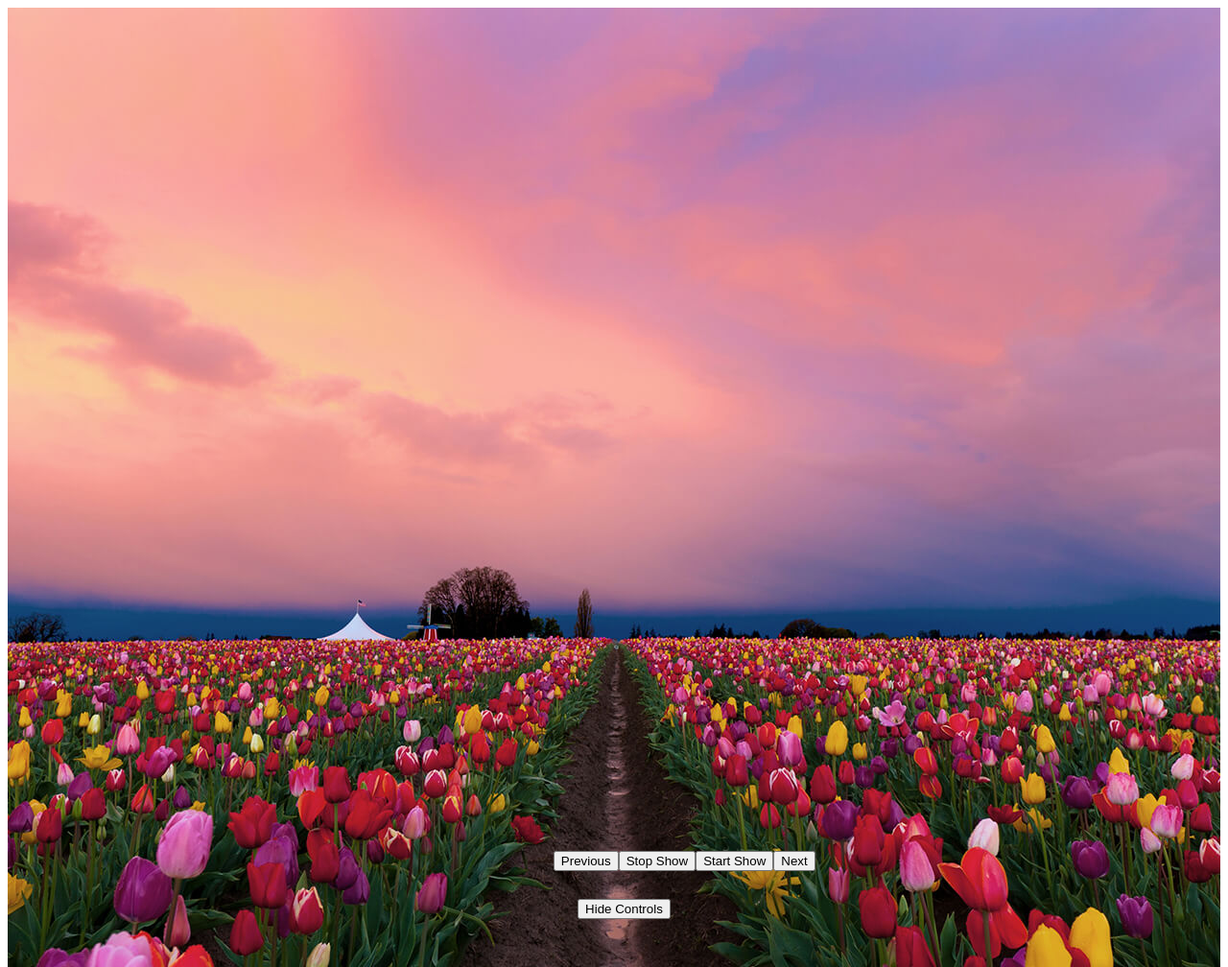
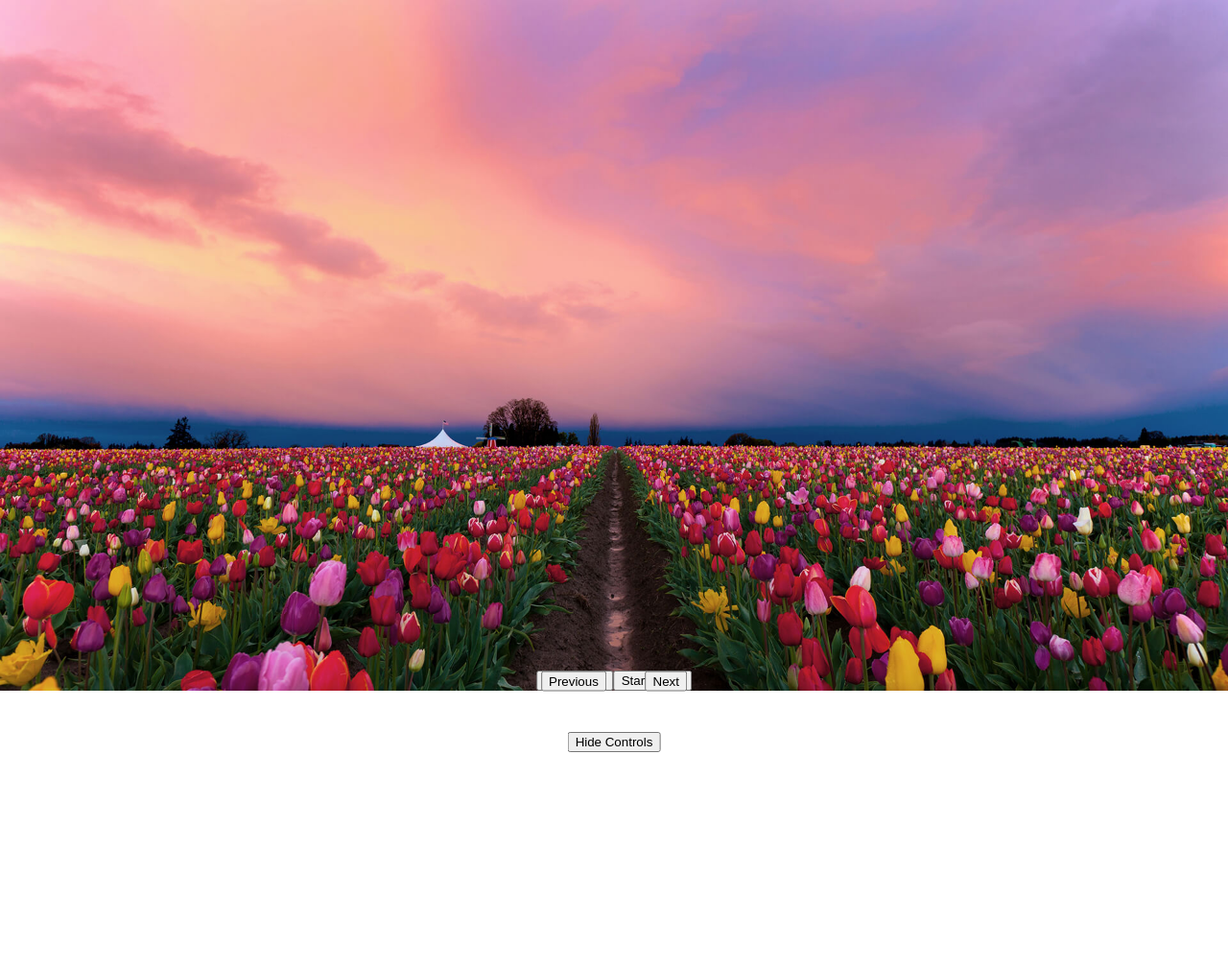
Before and after one commit to Pavl0ffN94/slider-JS, a plain HTML site: page Slider JS/index.html in a window 1280 px wide. Shown: the whole page at 96% size. After the commit the page ends 800 px from the top, so only its background shows below. Drawn offline with Linux system fonts and the light colour scheme.

Commit message:
refactor showSlide and add toch

```diff
--- a/Slider JS/index.html
+++ b/Slider JS/index.html
@@ -1,34 +1,33 @@
 <!DOCTYPE html>
 <html lang="ru">
   <head>
-    <meta charset="UTF-8">
-    <meta name="viewport" content="width=device-width, initial-scale=1.0">
+    <meta charset="UTF-8" />
+    <meta name="viewport" content="width=device-width, initial-scale=1.0" />
     <title>SliderJS</title>
-    <link rel="stylesheet" href="./style.css">
+    <link rel="stylesheet" href="./style.css" />
   </head>
   <body>
     <div id="slider">
-        <img src="./img/10. Цветы.jpg" alt="Flower">
-        <img src="./img/12. Вода.jpg" alt="Water">
-        <img src="./img/16. Город.jpg" alt="City">
-        <img src="./img/17. Мост.jpg" alt="Bridge">
-        <img src="./img/9. Пустыня.jpg" alt="Desert">
+      <img src="./img/10. Цветы.jpg" alt="Flower" />
+      <img src="./img/12. Вода.jpg" alt="Water" />
+      <img src="./img/16. Город.jpg" alt="City" />
+      <img src="./img/17. Мост.jpg" alt="Bridge" />
+      <img src="./img/9. Пустыня.jpg" alt="Desert" />
     </div>
-
 
     <script src="./script.js"></script>
     <script defer>
-        new SliderJS ({
+      new SliderJS({
         id: 'slider',
-            options:{
+        options: {
           maxSlides: 1,
           loop: true,
           controls: true,
           hideControls: false,
-                autoplay:false,
-                interval:3000
-            }
-        })
+          autoplay: false,
+          interval: 3000,
+        },
+      });
     </script>
   </body>
 </html>
--- a/Slider JS/script.js
+++ b/Slider JS/script.js
@@ -1,17 +1,34 @@
 function SliderJS(options) {
   const slider = document.querySelector(`#${options.id}`);
   const slides = slider.querySelectorAll('img');
+  const controlsContainer = document.createElement('div');
 
   let currentSlide = 0;
   let interval;
+  let touchStartX = 0;
 
-  slider.classList.add('slider-container')
+  slider.classList.add('slider-container');
 
   function showSlide(slideIndex) {
     slides.forEach((slide, index) => {
-      slide.style.display = index === slideIndex ? 'block' : 'none';
+      slide.style.opacity = index === slideIndex ? '1' : '0';
     });
   }
+
+  slider.addEventListener('touchstart', (event) => {
+    touchStartX = event.touches[0].clientX;
+  });
+
+  slider.addEventListener('touchend', (event) => {
+    const touchEndX = event.changedTouches[0].clientX;
+    const touchDiff = touchEndX - touchStartX;
+
+    if (touchDiff > 50) {
+      prevSlide();
+    } else if (touchDiff < -50) {
+      nextSlide();
+    }
+  });
 
   function nextSlide() {
     currentSlide = (currentSlide + 1) % slides.length;
@@ -24,7 +41,9 @@ function SliderJS(options) {
   }
 
   function startSlider() {
-    interval = setInterval(nextSlide, options.options.interval || 3000);
+    interval = setInterval(() => {
+      nextSlide();
+    }, options.options.interval || 3000);
   }
 
   function stopSlider() {
@@ -34,15 +53,15 @@ function SliderJS(options) {
   function initSlider() {
     showSlide(currentSlide);
 
+    controlsContainer.classList.add('slider-controls');
+    slider.appendChild(controlsContainer)
+
     if (options.options.controls) {
-      const controlsContainer = document.createElement('div');
-      controlsContainer.classList.add('slider-controls');
-
       const prevBtn = document.createElement('button');
+      prevBtn.classList.add('btn-prev');
       prevBtn.textContent = 'Previous';
       prevBtn.addEventListener('click', () => {
         prevSlide();
-        console.dir(prevBtn);
       });
 
       const stopShow = document.createElement('button');
@@ -58,6 +77,7 @@ function SliderJS(options) {
       });
 
       const nextBtn = document.createElement('button');
+      nextBtn.classList.add('btn-next');
       nextBtn.textContent = 'Next';
       nextBtn.addEventListener('click', () => {
         nextSlide();
@@ -67,24 +87,28 @@ function SliderJS(options) {
       controlsContainer.appendChild(stopShow);
       controlsContainer.appendChild(startShow);
       controlsContainer.appendChild(nextBtn);
-      slider.appendChild(controlsContainer);
     }
 
     if (!options.options.hideControls) {
       const hideControlsBtn = document.createElement('button');
       hideControlsBtn.textContent = 'Hide Controls';
       hideControlsBtn.addEventListener('click', () => {
-        const controlsContainer = document.querySelector('.slider-controls');
-        controlsContainer.style.display =
-          controlsContainer.style.display === 'none' ? 'block' : 'none';
+        const buttons = document.querySelectorAll('button:not(.controls-hiddens)');
+
+        buttons.forEach(button => {
+          button.style.opacity = button.style.opacity === '0' ? '1' : '0';
+        });
       });
 
-      const controlsContainer = document.createElement('div');
-      controlsContainer.classList.add('controls-hiddens');
-      controlsContainer.appendChild(hideControlsBtn);
-      slider.appendChild(controlsContainer);
+      const controlsHiddenContainer = document.createElement('div');
+      controlsHiddenContainer.classList.add('controls-hiddens');
+      controlsHiddenContainer.appendChild(hideControlsBtn);
+      slider.appendChild(controlsHiddenContainer);
     }
 
+    if (options.options.autoplay) {
+      startSlider();
+    }
   }
 
   initSlider();
--- a/Slider JS/style.css
+++ b/Slider JS/style.css
@@ -1,23 +1,54 @@
 .slider-container {
-    position: relative;
+    width: 100%;
     overflow: hidden;
-    margin: 0 auto;
-    display: flex;
-    align-items: center;
-    justify-content: center;
-    max-height: 1000px;
-}
+  }
 
+  .slider-container img {
+    width: 100%;
+    height: auto;
+    object-fit: cover;
+    position: absolute;
+    top: 0;
+    left: 0;
+    opacity: 0;
+    transition: opacity 0.4s ease-in-out;
+  }
 
-.slider-controls{
+  .slider-controls {
     position: absolute;
     bottom: 10%;
-    left: 45%;
-    max-width: 500px;
-}
+    left: 50%;
+    transform: translateX(-50%);
+    opacity: 1;
+    transition: opacity 0.5s ease-in;
+  }
 
-.controls-hiddens{
+  .controls-hiddens {
     position: absolute;
-    bottom: 5%;
-    left: 47%;
-}
+    bottom: 2%;
+    left: 50%;
+    transform: translateX(-50%);
+    transition: opacity 0.5s ease-in;
+  }
+
+  .btn-next {
+    position: absolute;
+    top: 50%;
+    right: 3%;
+    opacity: 1;
+    transition: opacity 0.5s ease-in;
+    transform: translateY(-50%);
+  }
+
+  .btn-prev {
+    position: absolute;
+    top: 50%;
+    left: 3%;
+    opacity: 1;
+    transition: opacity 0.5s ease-in;
+    transform: translateY(-50%);
+  }
+
+  .hiddens {
+    opacity: 0;
+  }
```
Lines whose indentation alone changed are shown as unchanged.
